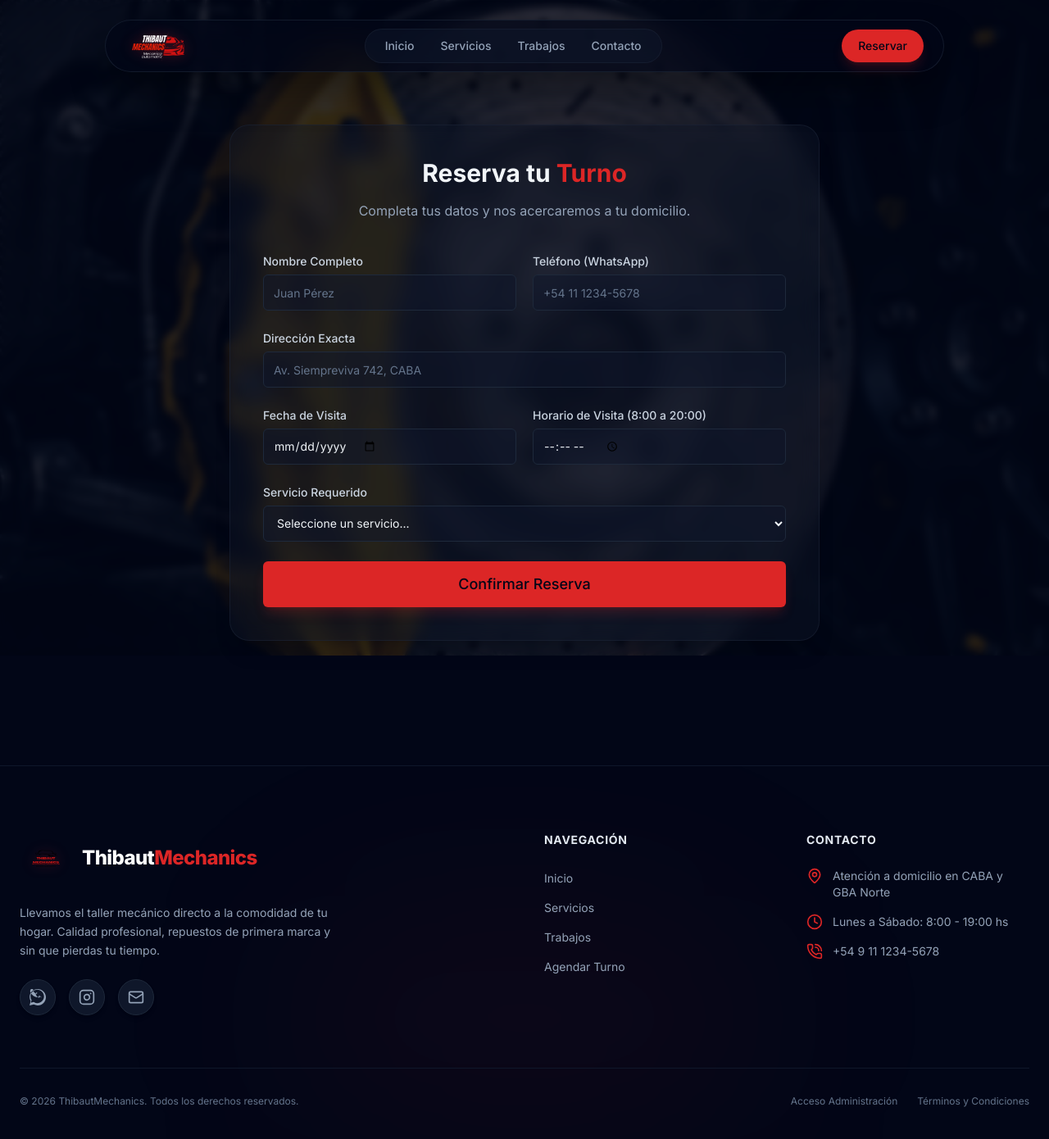
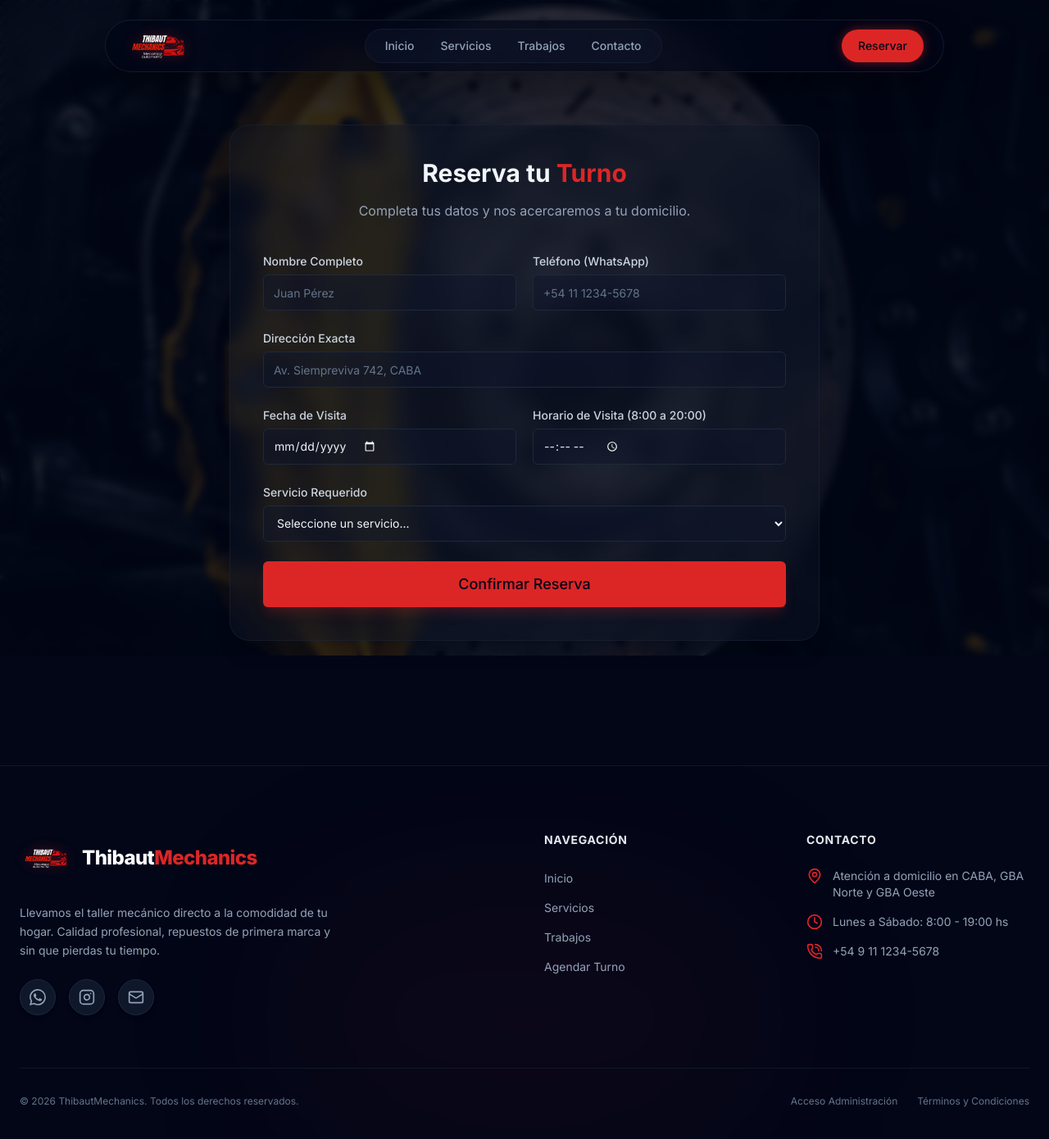
Before and after one commit to FacundoThibaut1010/ThibautMechanics, a React (Vite) app: page /agendar in a window 1280 px wide. Shown: the whole page at 82% size. Built offline with nearby package versions, Linux system fonts and the light colour scheme.

Commit message:
Fix footer navigation link routing and smooth scroll, add pulsing CTA button animations, make calendar clock icons white, and replace WhatsApp SVG path

```diff
--- a/src/components/landing/Footer.tsx
+++ b/src/components/landing/Footer.tsx
@@ -1,7 +1,19 @@
-import { Link } from 'react-router-dom';
+import { Link, useLocation } from 'react-router-dom';
 import { Mail, MapPin, Clock, PhoneCall } from 'lucide-react';
 
 export const Footer = () => {
+  const location = useLocation();
+
+  const handleScroll = (id: string, e: React.MouseEvent) => {
+    if (location.pathname === '/') {
+      e.preventDefault();
+      if (id === 'inicio') {
+        window.scrollTo({ top: 0, behavior: 'smooth' });
+      } else {
+        document.getElementById(id)?.scrollIntoView({ behavior: 'smooth' });
+      }
+    }
+  };
   return (
     <footer id="footer" className="relative bg-slate-950 border-t border-slate-900 pt-20 pb-10 overflow-hidden">
       {/* Background Glow */}
@@ -11,9 +23,9 @@
         <div className="grid grid-cols-1 md:grid-cols-4 gap-12 mb-16">
           {/* Brand Info */}
           <div className="md:col-span-2 space-y-6">
-            <Link to="/" className="flex items-center text-2xl font-black tracking-tight group">
+            <Link to="/" onClick={(e) => handleScroll('inicio', e)} className="flex items-center text-2xl font-black tracking-tight group">
               <img
-                src="/images/logo.png"
+                src="/images/Thibaut Mechanics-Photoroom.png"
                 alt="ThibautMechanics Logo"
                 className="w-16 h-16 object-contain drop-shadow-[0_0_8px_rgba(220,38,38,0.4)] group-hover:drop-shadow-[0_0_12px_rgba(220,38,38,0.7)] transition-all duration-300"
               />
@@ -33,8 +45,8 @@
                 className="w-11 h-11 rounded-full bg-slate-900 border border-slate-800 hover:border-primary/50 hover:bg-primary/10 flex items-center justify-center text-slate-400 hover:text-primary transition-all duration-300 shadow-md"
                 aria-label="WhatsApp"
               >
-                <svg className="w-5 h-5 fill-current" viewBox="0 0 24 24">
-                  <path d="M.057 24l1.687-6.163c-1.041-1.804-1.588-3.849-1.587-5.946C.06 5.348 5.397.01 12.008.01c3.202.001 6.212 1.246 8.477 3.514 2.266 2.268 3.507 5.28 3.505 8.484-.004 6.657-5.34 11.997-11.953 11.997-2.005-.001-3.973-.502-5.724-1.455L0 24zm6.59-4.846c1.6.95 3.188 1.449 4.725 1.451 5.437.002 9.861-4.416 9.864-9.854.002-2.634-1.02-5.11-2.881-6.973C16.492 1.915 14.021.872 11.397.872c-5.44 0-9.864 4.42-9.867 9.858 0 1.968.528 3.89 1.527 5.617l-.994 3.63 3.731-.978s.002-.001.003-.001zm11.367-6.851c-.302-.15-1.786-.881-2.062-.982-.278-.101-.48-.15-.68.15-.2.3-.775.98-.95 1.18-.175.2-.35.225-.65.075-.302-.15-1.272-.469-2.423-1.495-.895-.798-1.5-1.784-1.276-2.083.224-.3.076-.462-.075-.612-.135-.135-.3-.35-.45-.525-.15-.175-.2-.3-.3-.5s-.05-.375-.025-.525C9.22 6.8 9.82 5.35 10.12 5.05c.3-.3.4-.375.55-.225.15.15.35.35.5.525.15.175.225.375.125.575-.1.2-.55.88-.675 1.03-.125.15-.25.225-.55.075-.3-.15-1.24-.51-2.362-1.51-.872-.778-1.46-1.74-1.63-2.039-.17-.3-.018-.461.13-.61.135-.135.302-.35.45-.525.15-.175.2-.3.3-.5.1-.2.05-.375-.025-.525C6.812 3.125 5.25.95 4.65.35c-.584-.583-1.11-.475-1.525-.475-.375 0-.725.025-1.025.3-.3.275-1.15 1.125-1.15 2.75s1.175 3.175 1.325 3.375c.15.2 2.3 3.513 5.575 4.925.78.337 1.387.538 1.862.689.782.248 1.49.213 2.05.13.628-.094 1.787-.73 2.037-1.438.25-.7.25-1.3.175-1.425-.076-.12-.276-.2-.576-.35z" />
+                <svg className="w-5 h-5 fill-current" viewBox="0 0 24 24" xmlns="http://www.w3.org/2000/svg">
+                  <path d="M17.472 14.382c-.297-.149-1.758-.867-2.03-.967-.273-.099-.471-.148-.67.15-.197.297-.767.966-.94 1.164-.173.199-.347.223-.644.075-.297-.15-1.255-.463-2.39-1.475-.883-.788-1.48-1.761-1.653-2.059-.173-.297-.018-.458.13-.606.134-.133.298-.347.446-.52.149-.174.198-.298.298-.497.099-.198.05-.371-.025-.52-.075-.149-.669-1.612-.916-2.207-.242-.579-.487-.5-.669-.51-.173-.008-.371-.01-.57-.01-.198 0-.52.074-.792.372-.272.297-1.04 1.016-1.04 2.479 0 1.462 1.065 2.875 1.213 3.074.149.198 2.096 3.2 5.077 4.487.709.306 1.262.489 1.694.625.712.227 1.36.195 1.871.118.571-.085 1.758-.719 2.006-1.413.248-.694.248-1.289.173-1.413-.074-.124-.272-.198-.57-.347m-5.421 7.403h-.004a9.87 9.87 0 01-5.031-1.378l-.361-.214-3.741.982.998-3.648-.235-.374a9.86 9.86 0 01-1.51-5.26c.001-5.45 4.436-9.884 9.888-9.884 2.64 0 5.122 1.03 6.988 2.898a9.825 9.825 0 012.893 6.994c-.003 5.45-4.437 9.884-9.885 9.884m8.413-18.297A11.815 11.815 0 0012.05 0C5.495 0 .16 5.335.157 11.892c0 2.096.547 4.142 1.588 5.945L0 24l6.335-1.662c1.746.953 3.71 1.458 5.704 1.459h.005c6.554 0 11.89-5.335 11.893-11.893a11.821 11.821 0 00-3.48-8.413z"/>
                 </svg>
               </a>
               {/* Instagram Icon */}
@@ -67,13 +79,13 @@
             <h4 className="text-sm font-bold uppercase tracking-wider text-slate-200">Navegación</h4>
             <ul className="space-y-3">
               <li>
-                <Link to="/" className="text-sm text-slate-400 hover:text-primary transition-colors">Inicio</Link>
+                <Link to="/#inicio" onClick={(e) => handleScroll('inicio', e)} className="text-sm text-slate-400 hover:text-primary transition-colors">Inicio</Link>
               </li>
               <li>
-                <a href="#services" className="text-sm text-slate-400 hover:text-primary transition-colors">Servicios</a>
+                <Link to="/#services" onClick={(e) => handleScroll('services', e)} className="text-sm text-slate-400 hover:text-primary transition-colors">Servicios</Link>
               </li>
               <li>
-                <a href="#videos" className="text-sm text-slate-400 hover:text-primary transition-colors">Trabajos</a>
+                <Link to="/#videos" onClick={(e) => handleScroll('videos', e)} className="text-sm text-slate-400 hover:text-primary transition-colors">Trabajos</Link>
               </li>
               <li>
                 <Link to="/agendar" className="text-sm text-slate-400 hover:text-primary transition-colors">Agendar Turno</Link>
@@ -87,7 +99,7 @@
             <ul className="space-y-4">
               <li className="flex items-start space-x-3 text-sm text-slate-400">
                 <MapPin className="w-5 h-5 text-primary flex-shrink-0" />
-                <span>Atención a domicilio en CABA y GBA Norte</span>
+                <span>Atención a domicilio en CABA, GBA Norte y GBA Oeste</span>
               </li>
               <li className="flex items-start space-x-3 text-sm text-slate-400">
                 <Clock className="w-5 h-5 text-primary flex-shrink-0" />
--- a/src/components/landing/Hero.tsx
+++ b/src/components/landing/Hero.tsx
@@ -63,8 +63,8 @@
         </p>
 
         <div className="hero-cta flex flex-col sm:flex-row items-center justify-center gap-4">
-          <Button size="lg" onClick={scrollToBooking} className="w-full sm:w-auto group">
-            Agendar Revisión
+          <Button size="lg" onClick={scrollToBooking} className="w-full sm:w-auto group animate-pulse-glow">
+            Agendar turno
             <ArrowRight className="ml-2 w-5 h-5 group-hover:translate-x-1 transition-transform" />
           </Button>
           <Button size="lg" variant="outline" className="w-full sm:w-auto">
--- a/src/components/landing/Navbar.tsx
+++ b/src/components/landing/Navbar.tsx
@@ -62,6 +62,24 @@
     handleScroll(); // Check immediately
     return () => window.removeEventListener('scroll', handleScroll);
   }, [location.pathname]);
+
+  // Handle smooth scroll on load or hash change
+  useEffect(() => {
+    if (location.pathname !== '/') return;
+    if (location.hash) {
+      const id = location.hash.substring(1);
+      setTimeout(() => {
+        if (id === 'inicio') {
+          window.scrollTo({ top: 0, behavior: 'smooth' });
+        } else {
+          const el = document.getElementById(id);
+          if (el) {
+            el.scrollIntoView({ behavior: 'smooth' });
+          }
+        }
+      }, 150);
+    }
+  }, [location.pathname, location.hash]);
 
   const getSectionLabel = () => {
     if (location.pathname === '/agendar') return 'Reserva';
@@ -159,7 +177,7 @@
               ref={btnRef}
               onMouseEnter={handleMouseEnter}
               onMouseLeave={handleMouseLeave}
-              className="shadow-primary/20 shadow-lg rounded-full h-10 px-5 text-sm"
+              className="shadow-primary/20 shadow-lg rounded-full h-10 px-5 text-sm animate-pulse-glow"
             >
               Reservar
             </Button>
--- a/src/index.css
+++ b/src/index.css
@@ -15,3 +15,29 @@
     @apply bg-slate-900/40 backdrop-blur-md border border-slate-800/50 shadow-xl;
   }
 }
+
+html {
+  scroll-behavior: smooth;
+}
+
+@keyframes pulse-glow {
+  0%, 100% {
+    transform: scale(1);
+    box-shadow: 0 0 12px rgba(220, 38, 38, 0.4), 0 0 24px rgba(220, 38, 38, 0.1);
+  }
+  50% {
+    transform: scale(1.025);
+    box-shadow: 0 0 24px rgba(220, 38, 38, 0.7), 0 0 36px rgba(220, 38, 38, 0.3);
+  }
+}
+
+.animate-pulse-glow {
+  animation: pulse-glow 2s infinite ease-in-out;
+}
+
+/* Make native calendar and clock indicators white in dark inputs */
+input[type="date"]::-webkit-calendar-picker-indicator,
+input[type="time"]::-webkit-calendar-picker-indicator {
+  filter: invert(1);
+  cursor: pointer;
+}
```
